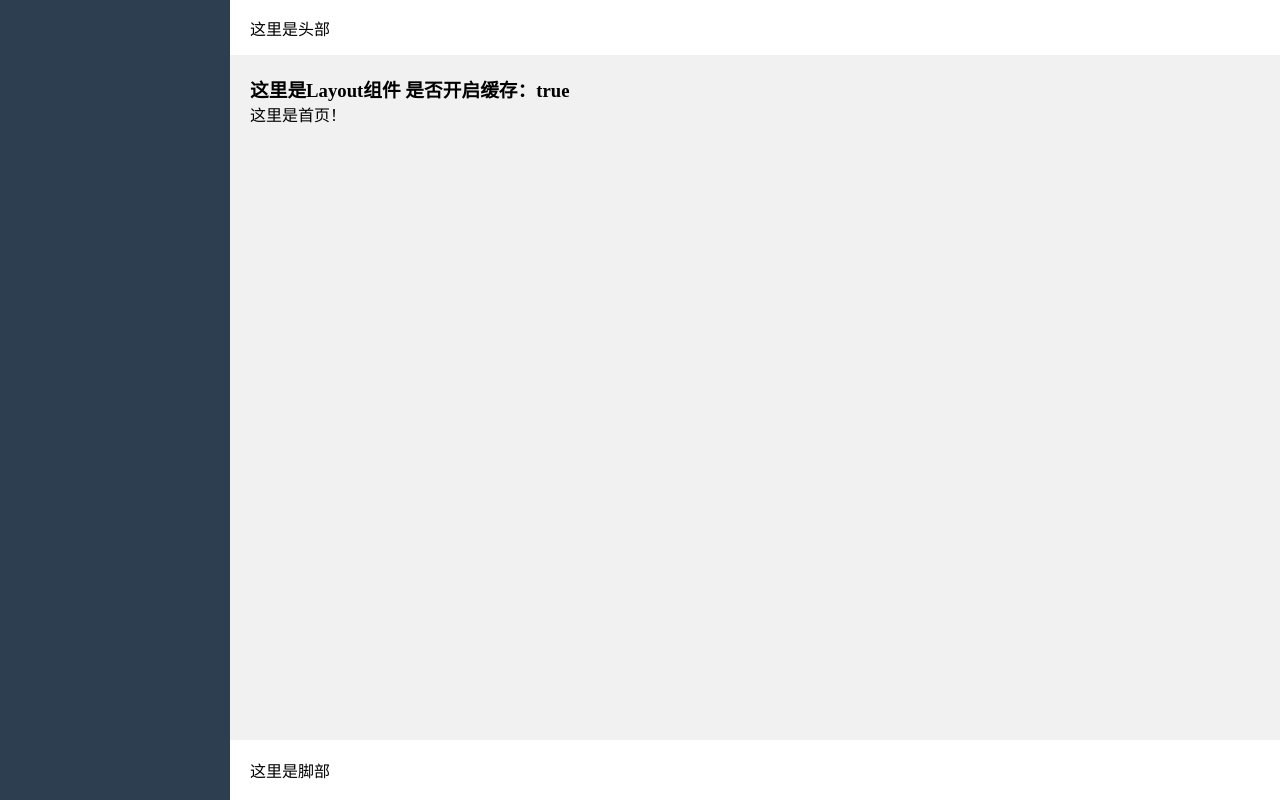
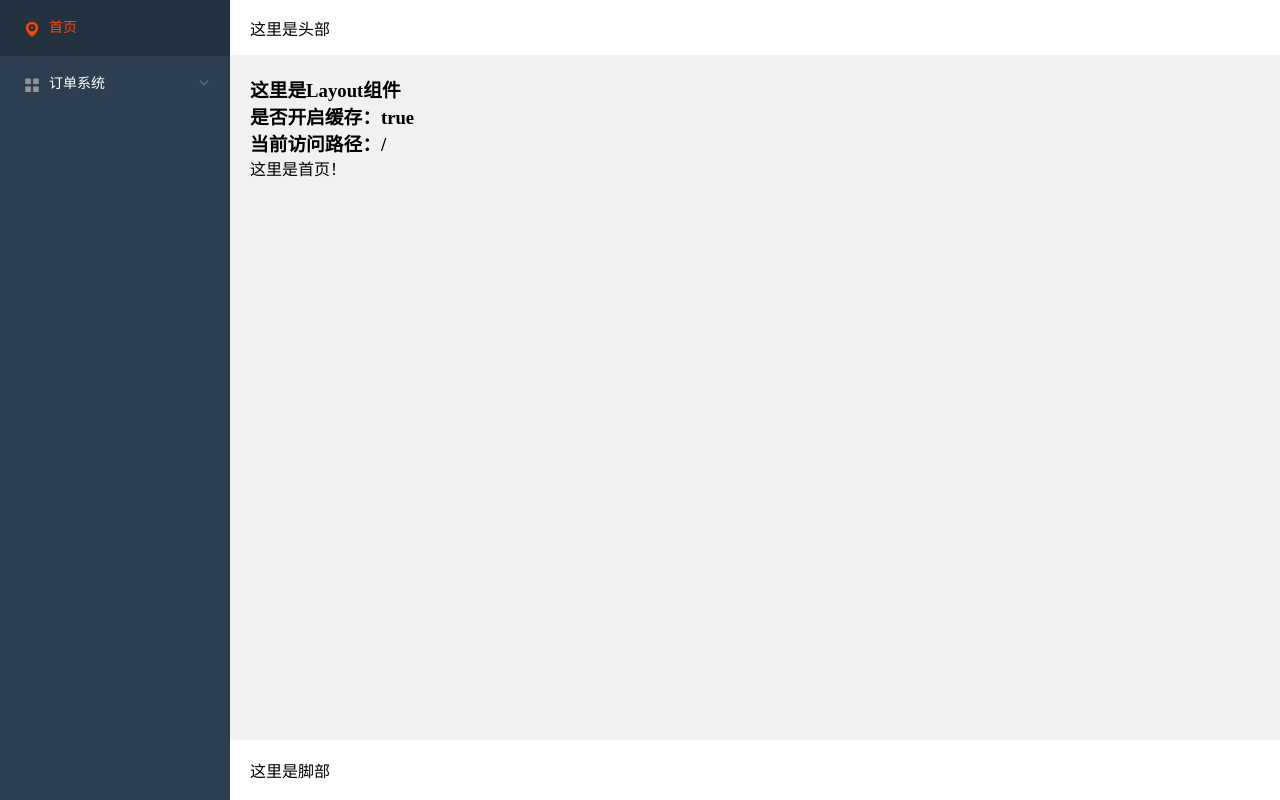
Before and after one commit to code-chic/vuejs, a Vue app in the folder admin/: page / in a window 1280 px wide. Built offline with nearby package versions, Linux system fonts and the light colour scheme.

Commit message:
添加侧边栏导航

```diff
--- /dev/null
+++ b/admin/src/components/navigation/navigation.tsx
@@ -0,0 +1,40 @@
+import { Vue, Component, Prop } from 'vue-property-decorator'
+import { MenuConfig } from '@/config/menus'
+
+const styled = {
+  borderRight: 'none'
+}
+
+@Component
+export default class Navigation extends Vue {
+  @Prop({ default: () => [] }) model: MenuConfig[] | undefined
+
+  @Prop({ default: '/' }) expand: string | undefined
+
+  public render (): JSX.Element | null {
+    const data: MenuConfig[] = this.$props.model
+    const normalizedScopedSlot: any = this.$scopedSlots ? this.$scopedSlots.default : null
+    if (Array.isArray(data) && data.length) {
+      return (
+        <el-menu
+          style={styled}
+          background-color="#2c3e50"
+          active-text-color="#f40"
+          unique-opened={true}
+          default-active={this.expand}
+          router={true}
+          text-color="#fff">
+          {
+            data.map((m: MenuConfig) => {
+              if (normalizedScopedSlot && typeof normalizedScopedSlot === 'function') {
+                return normalizedScopedSlot({ row: m })
+              }
+              return null
+            })
+          }
+        </el-menu>
+      )
+    }
+    return null
+  }
+}
--- /dev/null
+++ b/admin/src/components/navigation/navigationItem.tsx
@@ -0,0 +1,32 @@
+import { Vue, Component, Prop } from 'vue-property-decorator'
+import { MenuConfig } from '@/config/menus'
+
+@Component
+export default class NavigationItem extends Vue {
+  @Prop({ default: () => ({}) }) data: MenuConfig | undefined
+
+  public render (): JSX.Element {
+    const data: MenuConfig = this.$props.data
+    if (Array.isArray(data.children) && data.children.length) {
+      return (
+        <el-submenu index={data.path}>
+          <template slot="title">
+            { data.icon ? <i class={data.icon}/> : null }
+            { data.name }
+          </template>
+          {
+            data.children.map(
+              (m: MenuConfig) => <NavigationItem data={m} />
+            )
+          }
+        </el-submenu>
+      )
+    }
+    return (
+      <el-menu-item index={data.path}>
+        { data.icon ? <i class={data.icon}/> : null }
+        { data.name }
+      </el-menu-item>
+    )
+  }
+}
--- /dev/null
+++ b/admin/src/config/menus.ts
@@ -0,0 +1,55 @@
+export interface MenuConfig {
+  id: string;
+  path: string;
+  name: string;
+  children?: MenuConfig[];
+  icon?: string;
+  pid: string;
+}
+
+const menus: MenuConfig[] = [
+  {
+    id: '1',
+    path: '/',
+    name: '首页',
+    icon: 'el-icon-location',
+    pid: '0'
+  },
+  {
+    id: '2',
+    path: '/order',
+    name: '订单系统',
+    children: [
+      {
+        id: '2-1',
+        path: '/order/list',
+        name: '订单列表',
+        pid: '2'
+      },
+      {
+        id: '2-2',
+        path: '/order/exception',
+        name: '异常订单',
+        pid: '2'
+      },
+      {
+        id: '2-3',
+        path: '/order/record',
+        name: '订单记录',
+        children: [
+          {
+            id: '2-3-1',
+            path: '/order/record/history',
+            name: '历史订单',
+            pid: '2-3'
+          }
+        ],
+        pid: '2'
+      }
+    ],
+    icon: 'el-icon-menu',
+    pid: '0'
+  }
+]
+
+export default menus
--- a/admin/src/pages/Layout.vue
+++ b/admin/src/pages/Layout.vue
@@ -1,12 +1,20 @@
 <template>
   <el-container class="wrap">
     <el-aside class="aside" width="230px">
-<!--      <x-navigation :data="menus" />-->
+      <x-navigation :model="menus" :expand="$route.path">
+        <template slot-scope="data">
+          <x-navigation-item :data="data.row" />
+        </template>
+      </x-navigation>
     </el-aside>
     <el-container>
       <el-header class="header" height="55px">这里是头部</el-header>
       <el-main>
-        <h3>这里是Layout组件 是否开启缓存：{{$route.meta.keepAlive}}</h3>
+        <h3>
+          这里是Layout组件 <br />
+          是否开启缓存：{{$route.meta.keepAlive}}<br />
+          当前访问路径：{{$route.path}}
+        </h3>
         <keep-alive>
           <router-view v-if="$route.meta.keepAlive" />
         </keep-alive>
@@ -19,13 +27,19 @@
 
 <script lang="ts">
 import { Vue, Component } from 'vue-property-decorator'
+import menus, { MenuConfig } from '@/config/menus'
+import Navigation from '@/components/navigation/navigation'
+import NavigationItem from '@/components/navigation/navigationItem'
 
 @Component({
   components: {
-    // 'x-navigation': Navigation
+    'x-navigation': Navigation,
+    'x-navigation-item': NavigationItem
   }
 })
-export default class Layout extends Vue {}
+export default class Layout extends Vue {
+  public menus: MenuConfig[] = menus
+}
 </script>
 
 <style lang="less" scoped>
--- a/admin/src/router/middleware/verifyLoginAuthenticate.m.ts
+++ b/admin/src/router/middleware/verifyLoginAuthenticate.m.ts
@@ -7,7 +7,7 @@ function isLogin (): boolean {
 // 校验用户是否登录
 export default function verifyLoginAuthenticate (to: Route, from: Route, next: NavigationGuardNext) {
   const { isAuth } = to.matched[0].meta
-  console.log('isAuth: ', isAuth)
+  // console.log('isAuth: ', isAuth)
   if (!isAuth) {
     next() // 跳过校验登录
   } else {
--- a/admin/src/router/routes.ts
+++ b/admin/src/router/routes.ts
@@ -4,7 +4,7 @@ import Home from '@/pages/home/index.vue'
 
 const routes: RouteConfig[] = [
   {
-    path: '/',
+    path: '',
     component: Layout,
     meta: {
       isAuth: false // 是否开启登录校验
@@ -12,13 +12,15 @@ const routes: RouteConfig[] = [
     children: [
       {
         path: '/',
+        name: '首页',
         meta: {
-          keepAlive: true // 组件是否需要缓存
+          keepAlive: true
         },
         component: Home
       },
       {
         path: '/order/list',
+        name: '订单列表',
         meta: {
           keepAlive: false
         },
```
Also changed, not shown: admin/.eslintrc.js.
